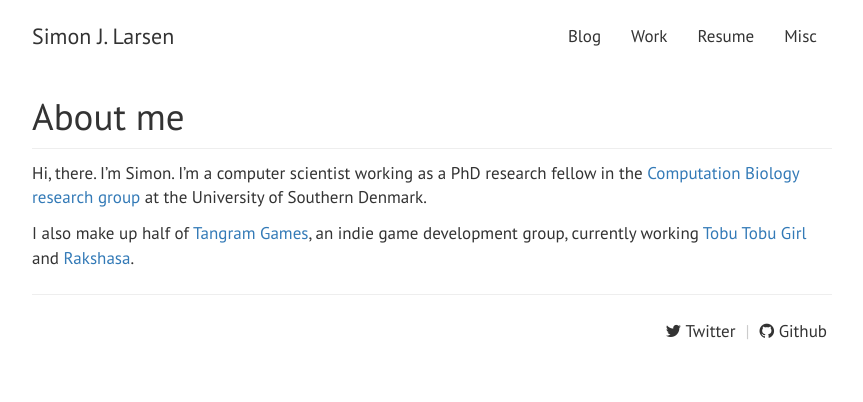
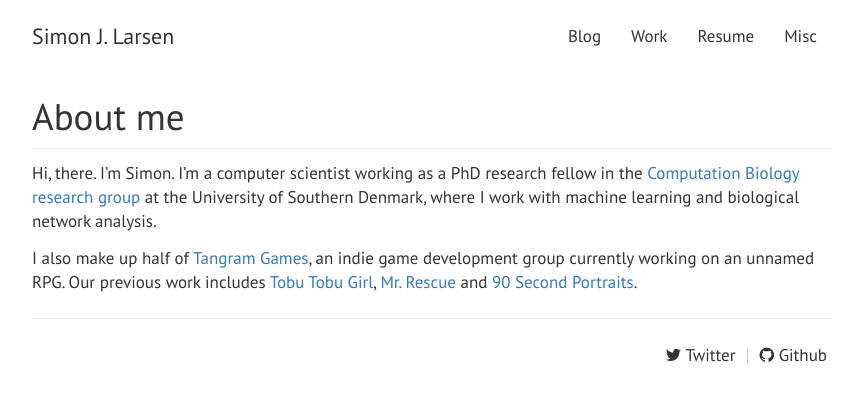
Before and after one commit to SimonLarsen/simonlarsen.github.io, a Jekyll site: the page built from index.md, in a window 1280 px wide. Shown: the top 402 px of the page, without its empty margins (208-1071 px from the left). Built offline with Jekyll 4.4.1, drawn with Linux system fonts in a browser that asks for light colours.

Commit message:
Updated index page

```diff
--- a/index.md
+++ b/index.md
@@ -2,6 +2,6 @@
 layout: page
 title: "About me"
 ---
-Hi, there. I'm Simon. I'm a computer scientist working as a PhD research fellow in the [Computation Biology research group](http://www.baumbachlab.net) at the University of Southern Denmark.
+Hi, there. I'm Simon. I'm a computer scientist working as a PhD research fellow in the [Computation Biology research group](http://www.baumbachlab.net) at the University of Southern Denmark, where I work with machine learning and biological network analysis.
 
-I also make up half of [Tangram Games](http://tangramgames.dk), an indie game development group, currently working [Tobu Tobu Girl](http://tangramgames.dk/games/tobutobugirl) and [Rakshasa](http://tangramgames.dk/games/rakshasa/).
+I also make up half of [Tangram Games](http://tangramgames.dk), an indie game development group currently working on an unnamed RPG. Our previous work includes [Tobu Tobu Girl](http://tangramgames.dk/tobutobugirl), [Mr. Rescue](http://tangramgames.dk/games/mrrescue) and [90 Second Portraits](http://tangramgames.dk/games/90secondportraits).
```
